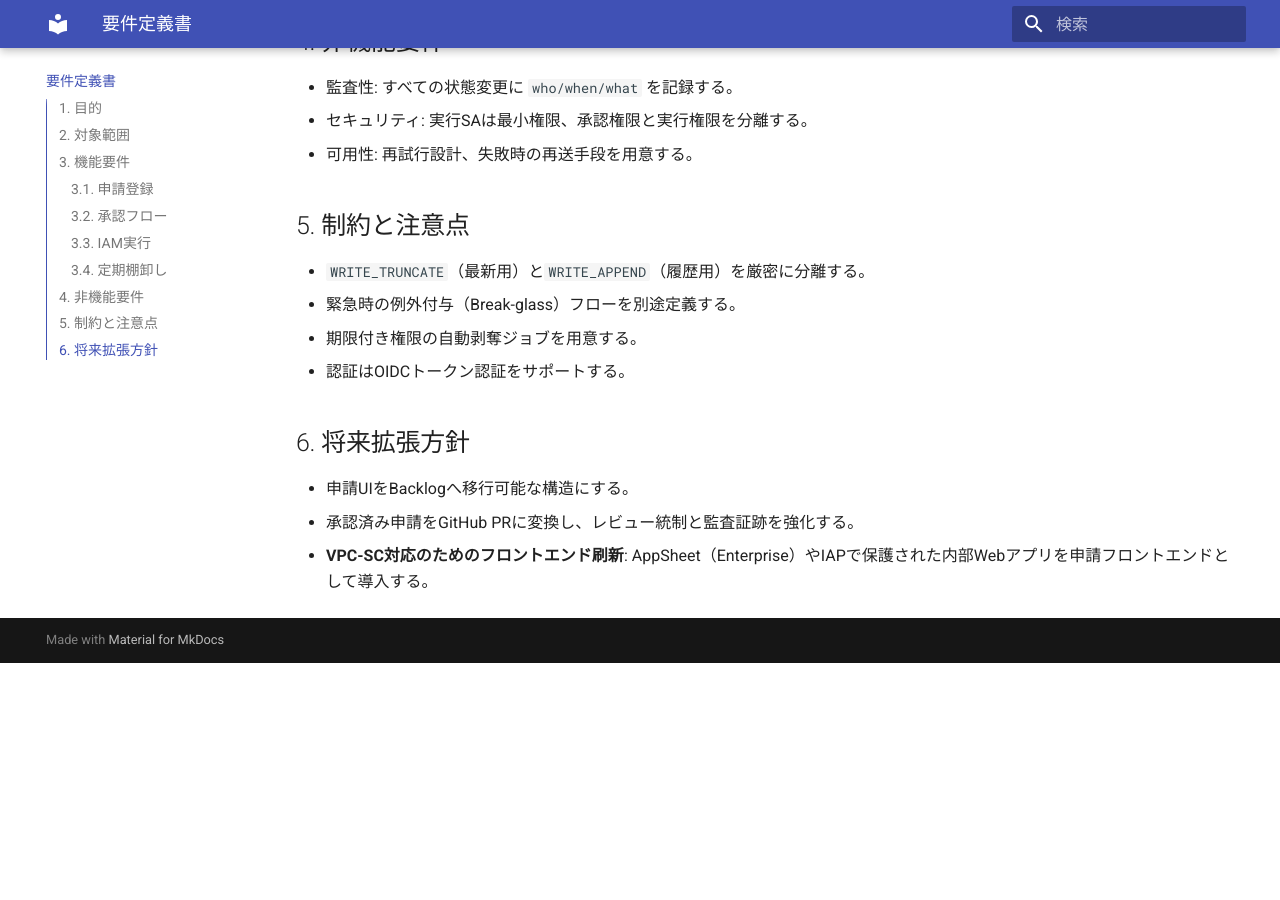
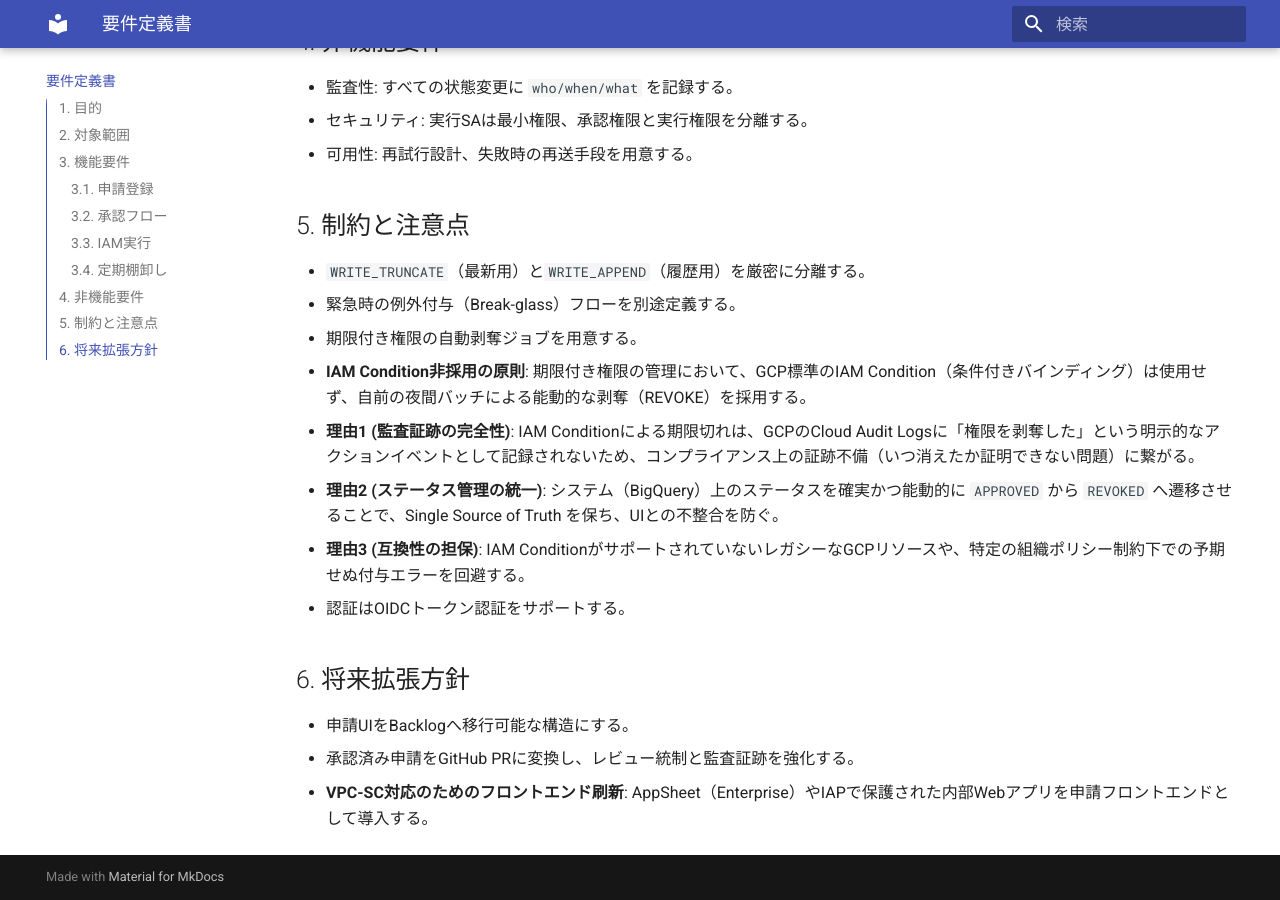
Before and after one commit to ea-Mitsuoka/cloud-access-manager, an MkDocs documentation site: the page built from docs/requirements.md, in a window 1280 px wide and 900 px high, scrolled down 1371 px. Built offline with MkDocs 1.6.1 and Material for MkDocs 9.7.7, drawn with Linux system fonts in a browser that asks for light colours; before the commit the page ends 2034 px from its top, so only the background shows below that.

Commit message:
docs(requirements): add design decision note for not using IAM Conditions

```diff
--- a/docs/requirements.md
+++ b/docs/requirements.md
@@ -50,6 +50,10 @@
 - `WRITE_TRUNCATE`（最新用）と`WRITE_APPEND`（履歴用）を厳密に分離する。
 - 緊急時の例外付与（Break-glass）フローを別途定義する。
 - 期限付き権限の自動剥奪ジョブを用意する。
+- **IAM Condition非採用の原則**: 期限付き権限の管理において、GCP標準のIAM Condition（条件付きバインディング）は使用せず、自前の夜間バッチによる能動的な剥奪（REVOKE）を採用する。
+  - **理由1 (監査証跡の完全性)**: IAM Conditionによる期限切れは、GCPのCloud Audit Logsに「権限を剥奪した」という明示的なアクションイベントとして記録されないため、コンプライアンス上の証跡不備（いつ消えたか証明できない問題）に繋がる。
+  - **理由2 (ステータス管理の統一)**: システム（BigQuery）上のステータスを確実かつ能動的に `APPROVED` から `REVOKED` へ遷移させることで、Single Source of Truth を保ち、UIとの不整合を防ぐ。
+  - **理由3 (互換性の担保)**: IAM ConditionがサポートされていないレガシーなGCPリソースや、特定の組織ポリシー制約下での予期せぬ付与エラーを回避する。
 - 認証はOIDCトークン認証をサポートする。
 
 ## 6. 将来拡張方針
```
